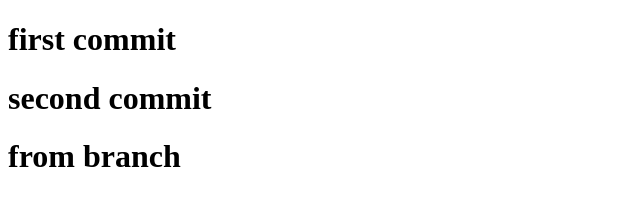
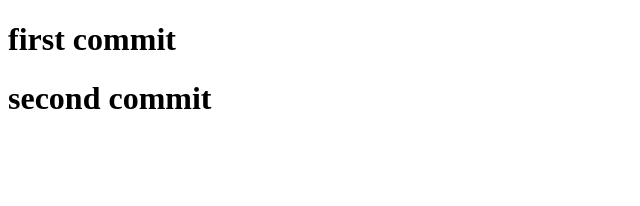
Before and after one commit to BasheerX/test, a plain HTML site: page index.html in a window 1280 px wide. Shown: the whole page, without its empty margins (0-640 px from the left). Drawn offline with Linux system fonts and the light colour scheme.

Commit message:
Revert "from branch"
This reverts commit 063d7c9cf0e097ad4998ec3feb12997a431f9227.

```diff
--- a/index.html
+++ b/index.html
@@ -8,6 +8,5 @@
 <body>
     <h1>first commit</h1>
     <h1>second commit</h1>
-    <h1>from branch</h1>
 </body>
 </html>
```
